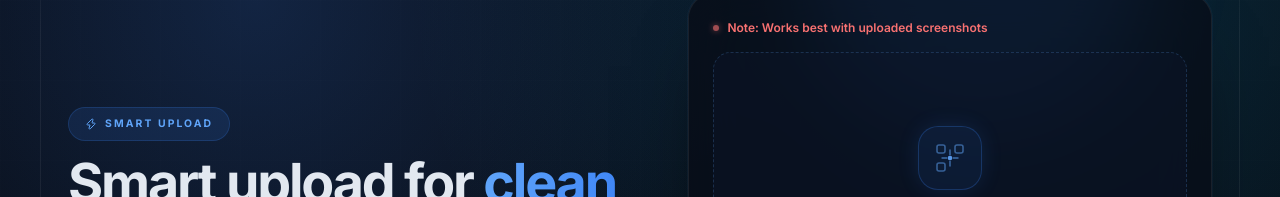
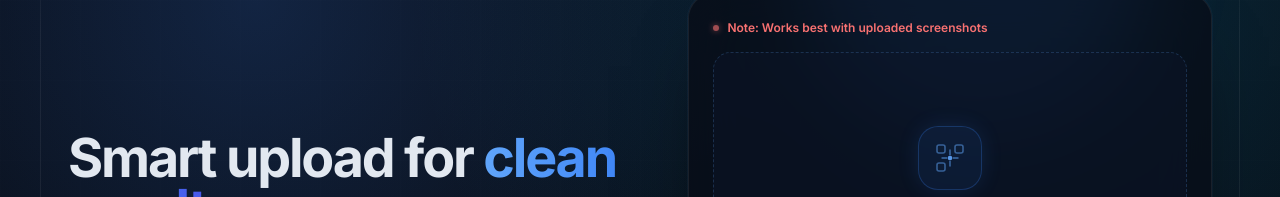
Before and after one commit to anshdhariwal/calci, a React (Vite) app: page /calci/upload in a window 1280 px wide. Shown: the part 160-357 px from the top of the page. Built offline with nearby package versions, Linux system fonts and the light colour scheme; no server answers.

Commit message:
remove smart upload badge capsule to clean up interface

```diff
--- a/src/pages/Upload.jsx
+++ b/src/pages/Upload.jsx
@@ -463,10 +463,6 @@ const UploadPage = () => {
         <div aria-hidden="true" className="upload-line" data-side="right"></div>
 
         <div className="upload-copy">
-          <div className="upload-badge">
-            <Zap size={12} />
-            smart upload
-          </div>
           <h1 className="upload-title">
             Smart upload for{' '}
             <span className="upload-title-accent">clean results.</span>
```
